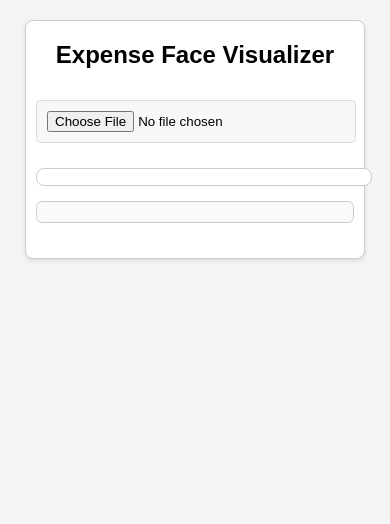
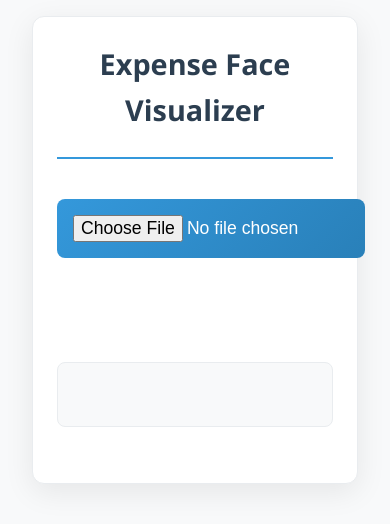
Before and after one commit to CHAOLIN99/Chernoff_Face_Final, a plain HTML site: page index.html in a window 390 px wide. Drawn offline with nearby package versions, Linux system fonts and the light colour scheme.

Commit message:
update the desgin to proper display each faces

```diff
--- a/style.css
+++ b/style.css
@@ -1,132 +1,186 @@
-/* Original CSS maintained */
+/* Base Styles */
 body {
-  font-family: Arial, sans-serif;
-  background-color: #f4f4f4;
+  font-family: 'Segoe UI', system-ui, -apple-system, sans-serif;
+  background-color: #f8f9fa;
   margin: 0;
-  padding: 20px 15px;
-  overflow-x: hidden;
+  padding: 2rem 1rem;
+  color: #2c3e50;
+  line-height: 1.6;
 }
 
 #app-container {
-  max-width: 600px;
+  max-width: 1200px;
   margin: 0 auto;
-  background-color: #ffffff;
-  padding: 25px 15px;
-  border: 1px solid #ccc;
-  box-shadow: 0 2px 4px rgba(0,0,0,0.1);
+  background: #ffffff;
+  padding: 2.5rem;
+  border-radius: 12px;
+  box-shadow: 0 8px 30px rgba(0,0,0,0.08);
+  border: 1px solid #e9ecef;
+}
+
+h1 {
+  color: #2c3e50;
+  font-size: 2.2rem;
+  font-weight: 600;
+  text-align: center;
+  margin: 0 0 2.5rem;
+  padding-bottom: 1.5rem;
+  border-bottom: 2px solid #3498db;
+}
+
+/* File Upload */
+#csv-upload {
+  margin: 0 auto 2.5rem;
+  display: block;
+  padding: 1rem 2rem;
+  background: linear-gradient(135deg, #3498db, #2980b9);
+  color: white;
+  border: none;
+  border-radius: 8px;
+  width: auto;
+  cursor: pointer;
+  transition: transform 0.2s, box-shadow 0.2s;
+  font-size: 1.1rem;
+}
+
+#csv-upload:hover {
+  transform: translateY(-2px);
+  box-shadow: 0 5px 15px rgba(52, 152, 219, 0.3);
+}
+
+/* Face Container Grid */
+#face-container {
+  display: grid;
+  grid-template-columns: repeat(auto-fill, minmax(220px, 1fr));
+  gap: 2rem;
+  margin: 2rem 0;
+  padding: 1rem;
+}
+
+.face-group {
+  background: white;
+  border-radius: 12px;
+  padding: 1.5rem;
+  box-shadow: 0 4px 12px rgba(0,0,0,0.08);
+  transition: transform 0.2s;
+}
+
+.face-group:hover {
+  transform: translateY(-5px);
+}
+
+.face-svg {
+  width: 100%;
+  height: 280px;
+  margin: 0 auto;
+  display: block;
   border-radius: 8px;
 }
 
-h1 {
-  margin-top: 0;
-  font-size: 1.8rem;
-  text-align: center;
-  padding-bottom: 15px;
-}
-
-#csv-upload {
-  margin: 0 auto 25px;
-  display: block;
-  padding: 10px;
-  background: #f8f8f8;
-  border: 1px solid #ddd;
-  border-radius: 4px;
-  width: calc(100% - 20px);
-  max-width: 400px;
-}
-
-#face-container {
-  max-width: 400px;
-  width: 100%;
-  margin: 0 auto 25px;
-  background-color: #fff;
-  border: 1px solid #ccc;
-  padding: 10px;
+/* Text Output */
+#pdf-text-output {
+  background: #f8f9fa;
+  border: 1px solid #e9ecef;
   border-radius: 8px;
-}
-
-#face-svg {
-  width: 100%;
-  height: auto;
-  display: block;
-}
-
-#pdf-text-output {
-  border: 1px solid #ccc;
-  background-color: #fafafa;
-  padding: 15px;
-  margin: 20px 0;
-  border-radius: 6px;
-  max-height: 300px;
-  overflow-y: auto;
+  padding: 1.5rem;
+  margin: 2rem 0;
+  font-size: 0.95rem;
 }
 
 #extracted-text {
   white-space: pre-wrap;
-  font-size: 0.9rem;
-  line-height: 1.4;
-  margin: 0;
+  color: #495057;
+  line-height: 1.6;
 }
 
-/* Face styling */
+/* Face Elements */
 .face {
   fill: #FFDBAC;
-  stroke: #000;
-  stroke-width: 2;
+  stroke: #2c3e50;
+  stroke-width: 1.5;
 }
+
 .hair {
-  fill: #3B2314;
-  stroke: #000;
+  fill: #2c3e50;
+  stroke: #2c3e50;
   stroke-width: 1;
 }
+
 .eye {
-  stroke: #000;
-  stroke-width: 1;
+  stroke: #2c3e50;
+  stroke-width: 1.2;
 }
+
 .nose {
-  fill: none;
-  stroke: #000;
+  stroke: #2c3e50;
   stroke-width: 1.5;
 }
+
 .mouth {
-  fill: none;
-  stroke: #000;
+  stroke: #2c3e50;
   stroke-width: 2;
 }
 
-/* Responsive design */
+/* Date Label */
+.date-label {
+  text-align: center;
+  margin-top: 1rem;
+  font-weight: 500;
+  color: #3498db;
+  font-size: 0.95rem;
+}
+
+/* Loading State */
+.loading {
+  position: relative;
+  opacity: 0.7;
+}
+
+.loading::after {
+  content: "";
+  position: absolute;
+  top: 50%;
+  left: 50%;
+  width: 24px;
+  height: 24px;
+  border: 3px solid #3498db;
+  border-radius: 50%;
+  border-top-color: transparent;
+  animation: spin 0.8s linear infinite;
+}
+
+@keyframes spin {
+  to { transform: rotate(360deg); }
+}
+
+/* Responsive Design */
 @media (max-width: 768px) {
   #app-container {
-    padding: 20px 10px;
-    margin: 0 10px;
+    padding: 1.5rem;
+    margin: 0 1rem;
   }
+
   h1 {
-    font-size: 1.5rem;
+    font-size: 1.8rem;
   }
+
   #face-container {
-    margin-bottom: 15px;
-    padding: 8px;
+    grid-template-columns: 1fr;
+    gap: 1.5rem;
   }
-  #pdf-text-output {
-    margin: 15px 0;
-    padding: 10px;
+
+  .face-svg {
+    height: 240px;
   }
 }
 
-/* Added for multi-face layout */
-.face-group {
-  margin: 10px;
-  display: inline-block;
+@media (max-width: 480px) {
+  body {
+    padding: 1rem;
+  }
+
+  #csv-upload {
+    width: 100%;
+    padding: 1rem;
+  }
 }
-
-.face-svg {
-  width: 120px;
-  height: 150px;
-  margin: 5px;
-}
-
-.date-label {
-  font-size: 0.8rem;
-  text-align: center;
-  margin-top: 5px;
-}
```
